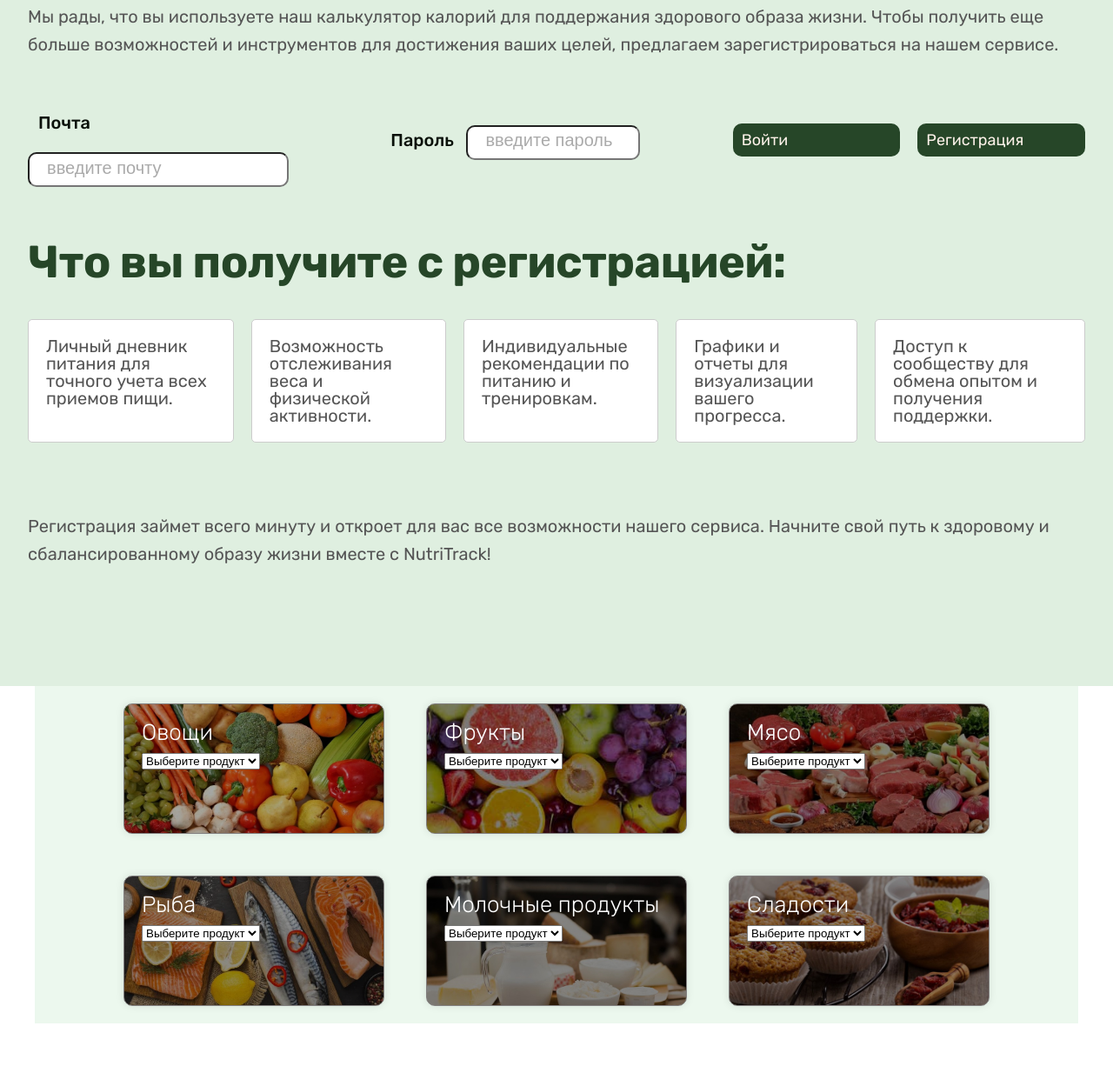
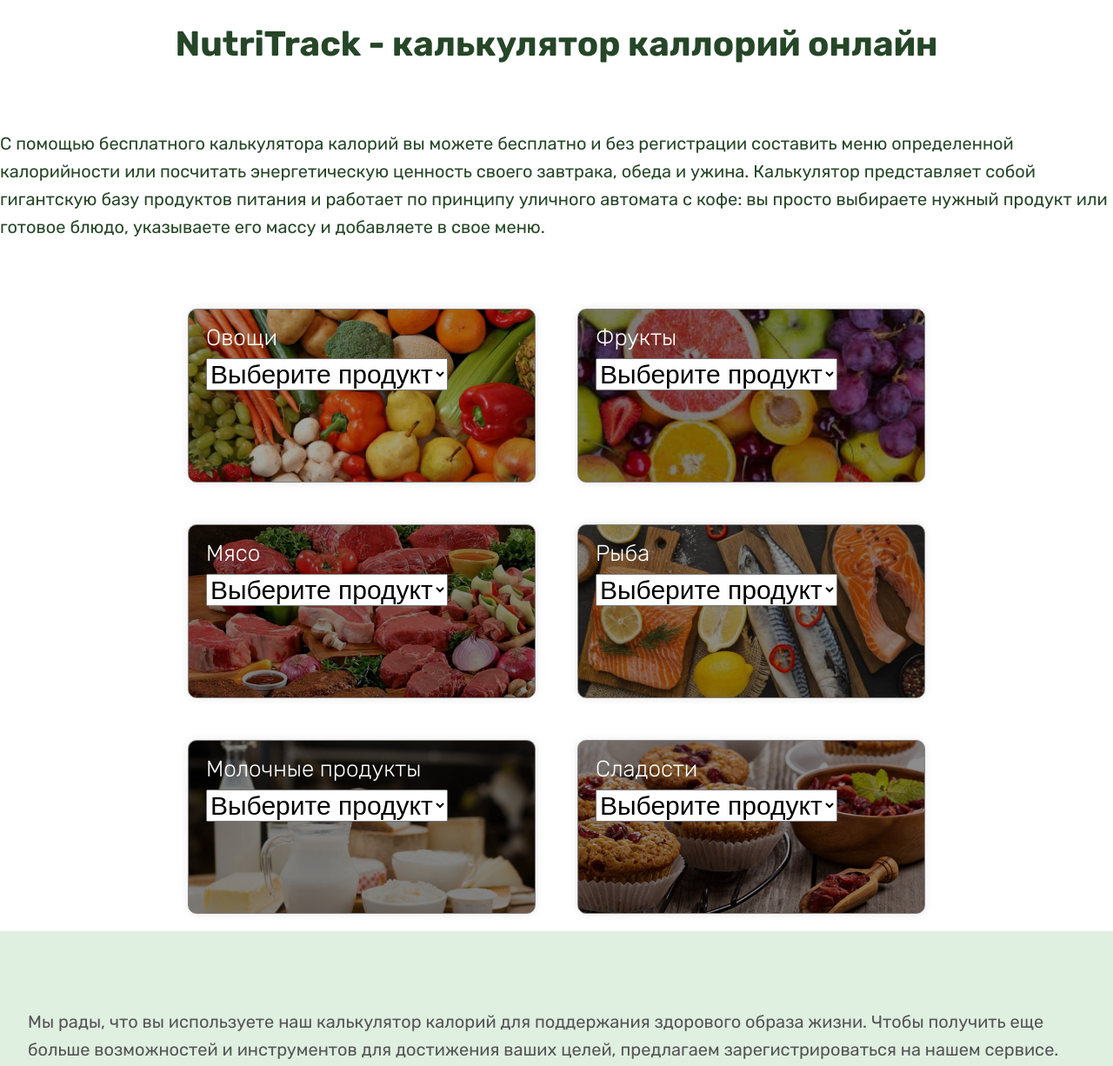
Before and after one commit to Anastasiia1412/calorie_tracker, a website built with Vite: page index.html in a window 1280 px wide. Shown: the part 2281-3507 px from the top of the page at 87% size. Before the commit the page ends 3458 px from the top, so only its background shows below. Built offline with nearby package versions, Linux system fonts and the light colour scheme; some packages are replaced by stand-ins of ours; no server answers; the database is empty.

Commit message:
adding products to list

```diff
--- a/index.html
+++ b/index.html
@@ -233,7 +233,82 @@
         </div>
       </div>
     </section>
-
+    <!-- /////////////////////////////////////////////////SECTION CATEGORIES///////////////////////////////////////////////// -->
+    <section class="categories" id="all-products">
+      <div class="all_categories">
+        <h1 class="all_categories_header">
+          NutriTrack - калькулятор каллорий онлайн
+        </h1>
+        <p>
+          С помощью бесплатного калькулятора калорий вы можете бесплатно и без
+          регистрации составить меню определенной калорийности или посчитать
+          энергетическую ценность своего завтрака, обеда и ужина. Калькулятор
+          представляет собой гигантскую базу продуктов питания и работает по
+          принципу уличного автомата с кофе: вы просто выбираете нужный продукт
+          или готовое блюдо, указываете его массу и добавляете в свое меню.
+        </p>
+        <div class="category veggies">
+          <h2>Овощи</h2>
+          <select class="select-where" required>
+            <option value="0">Выберите продукт</option>
+            <option value="broccoli">Брокколи</option>
+            <option value="carrot">Морковь</option>
+            <option value="pepper">Перец</option>
+          </select>
+          <div class="nutrition_info"></div>
+        </div>
+        <div class="category fruits">
+          <h2>Фрукты</h2>
+          <select class="select-where" required>
+            <option value="0">Выберите продукт</option>
+            <option value="apple">яблоко</option>
+            <option value="banana">банан</option>
+            <option value="orange">апельсин</option>
+          </select>
+          <div class="nutrition_info"></div>
+        </div>
+        <div class="category meet">
+          <h2>Мясо</h2>
+          <select class="select-where" required>
+            <option value="0">Выберите продукт</option>
+            <option value="chicken">Курица</option>
+            <option value="beef">Говядина</option>
+            <option value="pork">Свинина</option>
+          </select>
+          <div class="nutrition_info"></div>
+        </div>
+        <div class="category fish">
+          <h2>Рыба</h2>
+          <select class="select-where" required>
+            <option value="0">Выберите продукт</option>
+            <option value="salmon">Лосось</option>
+            <option value="trout">Форель</option>
+            <option value="tuna">Тунец</option>
+          </select>
+          <div class="nutrition_info"></div>
+        </div>
+        <div class="category milk">
+          <h2>Молочные продукты</h2>
+          <select class="select-where" required>
+            <option value="0">Выберите продукт</option>
+            <option value="milk">Молоко</option>
+            <option value="cheese">Сыр</option>
+            <option value="yogurt">Йогурт</option>
+          </select>
+          <div class="nutrition_info"></div>
+        </div>
+        <div class="category dessert">
+          <h2>Сладости</h2>
+          <select class="select-where" required>
+            <option value="0">Выберите продукт</option>
+            <option value="chocolate">Шоколад</option>
+            <option value="cookie">Печенье</option>
+            <option value="ice_cream">Мороженное</option>
+          </select>
+          <div class="nutrition_info"></div>
+        </div>
+      </div>
+    </section>
     <!-- /////////////////////////////////////////////////SECTION REGISTRATION///////////////////////////////////////////////// -->
     <section class="section-registr">
       <div class="registration">
@@ -316,71 +391,6 @@
       </div>
     </section>
 
-    <!-- /////////////////////////////////////////////////SECTION CATEGORIES///////////////////////////////////////////////// -->
-    <section class="categories" id="all-products">
-      <div class="all_categories container">
-        <div class="category veggies">
-          <h2>Овощи</h2>
-          <select class="select-where" required>
-            <option value="0">Выберите продукт</option>
-            <option value="broccoli">Брокколи</option>
-            <option value="carrot">Морковь</option>
-            <option value="pepper">Перец</option>
-          </select>
-          <div class="nutrition_info"></div>
-        </div>
-        <div class="category fruits">
-          <h2>Фрукты</h2>
-          <select class="select-where" required>
-            <option value="0">Выберите продукт</option>
-            <option value="apple">яблоко</option>
-            <option value="banana">банан</option>
-            <option value="orange">апельсин</option>
-          </select>
-          <div class="nutrition_info"></div>
-        </div>
-        <div class="category meet">
-          <h2>Мясо</h2>
-          <select class="select-where" required>
-            <option value="0">Выберите продукт</option>
-            <option value="chicken">Курица</option>
-            <option value="beef">Говядина</option>
-            <option value="pork">Свинина</option>
-          </select>
-          <div class="nutrition_info"></div>
-        </div>
-        <div class="category fish">
-          <h2>Рыба</h2>
-          <select class="select-where" required>
-            <option value="0">Выберите продукт</option>
-            <option value="salmon">Лосось</option>
-            <option value="trout">Форель</option>
-            <option value="tuna">Тунец</option>
-          </select>
-          <div class="nutrition_info"></div>
-        </div>
-        <div class="category milk">
-          <h2>Молочные продукты</h2>
-          <select class="select-where" required>
-            <option value="0">Выберите продукт</option>
-            <option value="milk">Молоко</option>
-            <option value="cheese">Сыр</option>
-            <option value="yogurt">Йогурт</option>
-          </select>
-          <div class="nutrition_info"></div>
-        </div>
-        <div class="category dessert">
-          <h2>Сладости</h2>
-          <select class="select-where" required>
-            <option value="0">Выберите продукт</option>
-            <option value="chocolate">Шоколад</option>
-            <option value="cookie">Печенье</option>
-            <option value="ice_cream">Мороженное</option>
-          </select>
-          <div class="nutrition_info"></div>
-        </div>
-      </div>
-    </section>
     <script
       type="module"
       src="https://unpkg.com/ionicons@7.1.0/dist/ionicons/ionicons.esm.js"
--- a/src/css/style.css
+++ b/src/css/style.css
@@ -165,12 +165,27 @@
 
 .all_categories {
   display: flex;
+  margin: 0 auto;
+  max-width: 130rem;
   gap: 4.8rem;
   justify-content: center;
-  background-color: rgba(236, 248, 238, 0.973);
   padding-top: 2rem;
   padding-bottom: 2rem;
   flex-wrap: wrap;
+}
+
+.all_categories h1 {
+  color: #264628;
+  font-size: 4rem;
+  margin-top: 9.6rem;
+}
+
+.all_categories p {
+  color: #264628;
+  margin-bottom: 3rem;
+  margin-top: 3rem;
+  font-size: 2rem;
+  line-height: 1.6;
 }
 
 .category {
@@ -178,9 +193,14 @@
   padding: 20px;
   border-radius: 10px;
   box-shadow: 0 0 10px rgba(0, 0, 0, 0.1);
-  width: 300px;
-  height: 150px;
+  width: 400px;
+  height: 200px;
 }
+
+.select-where {
+  font-size: 3rem;
+}
+
 .category h2 {
   margin-top: 0;
   margin-bottom: 1rem;
@@ -236,8 +256,8 @@
   color: white;
   margin-top: 1.2rem;
   margin-bottom: 1rem;
-  font-weight: 300;
-  font-size: 1.4rem;
+  font-weight: 500;
+  font-size: 2rem;
 }
 
 /* /////////////////////////////////////////////////////////////О РЕСУРСЕ/ABOUT ///////////////////////// */
```
